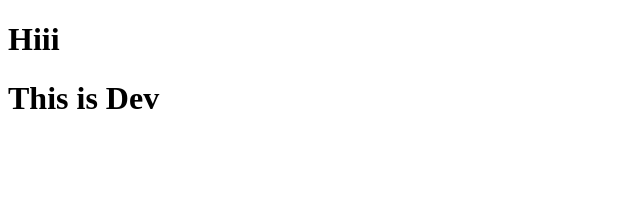
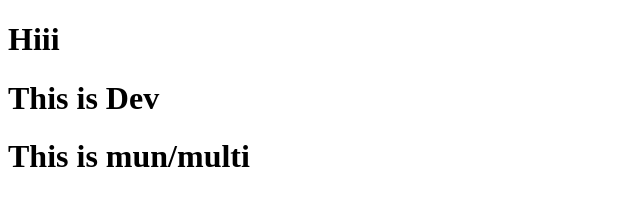
Before and after one commit to touhid-git-warrior/My-New-Rapo, a plain HTML site: page index.html in a window 1280 px wide. Shown: the whole page, without its empty margins (0-640 px from the left). Drawn offline with Linux system fonts and the light colour scheme.

Commit message:
Add New line for multi

```diff
--- a/index.html
+++ b/index.html
@@ -9,5 +9,7 @@
 
 	<h1>This is Dev</h1>
 
+	<h1>This is mun/multi</h1>
+
 </body>
 </html>
```
